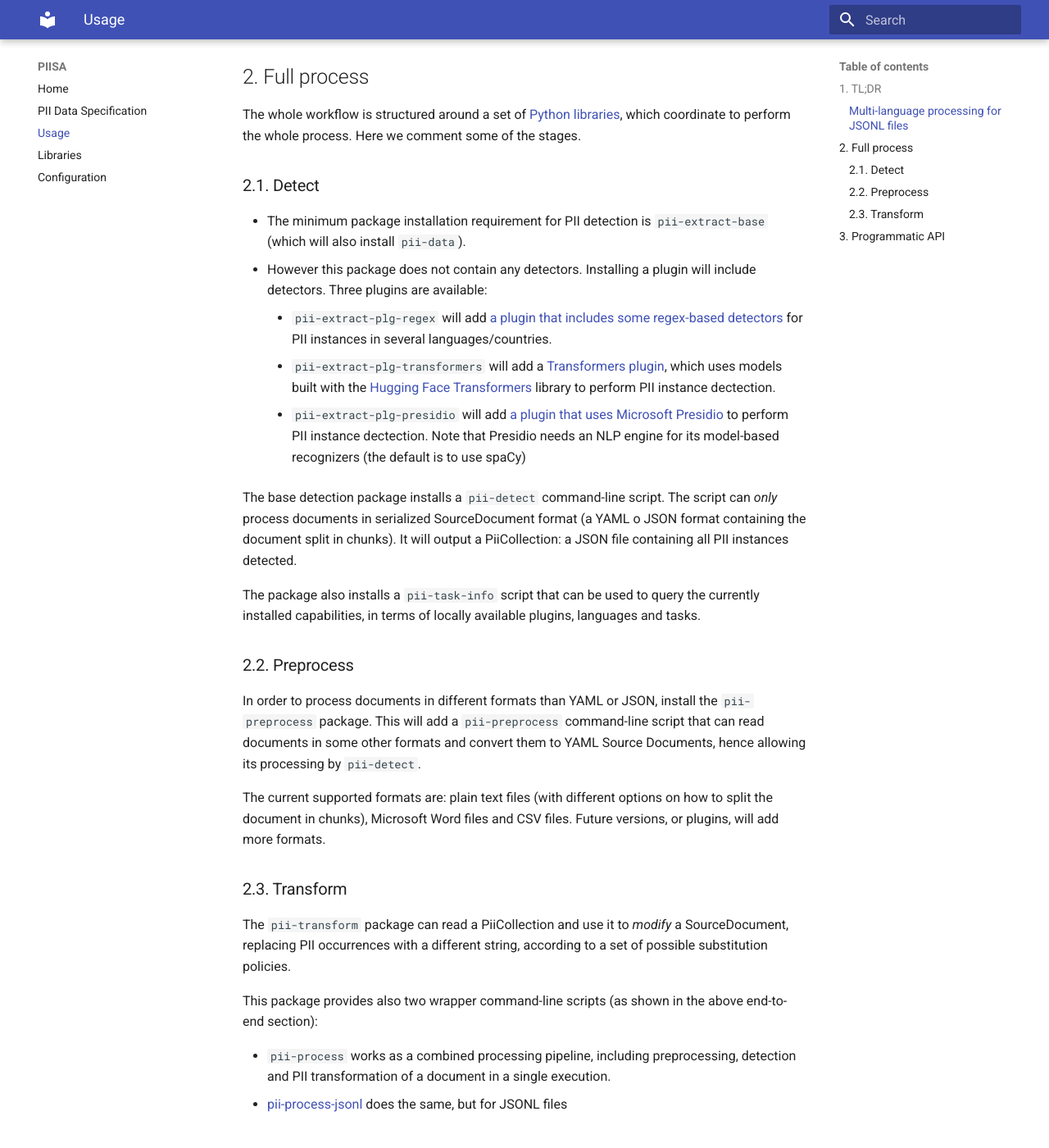
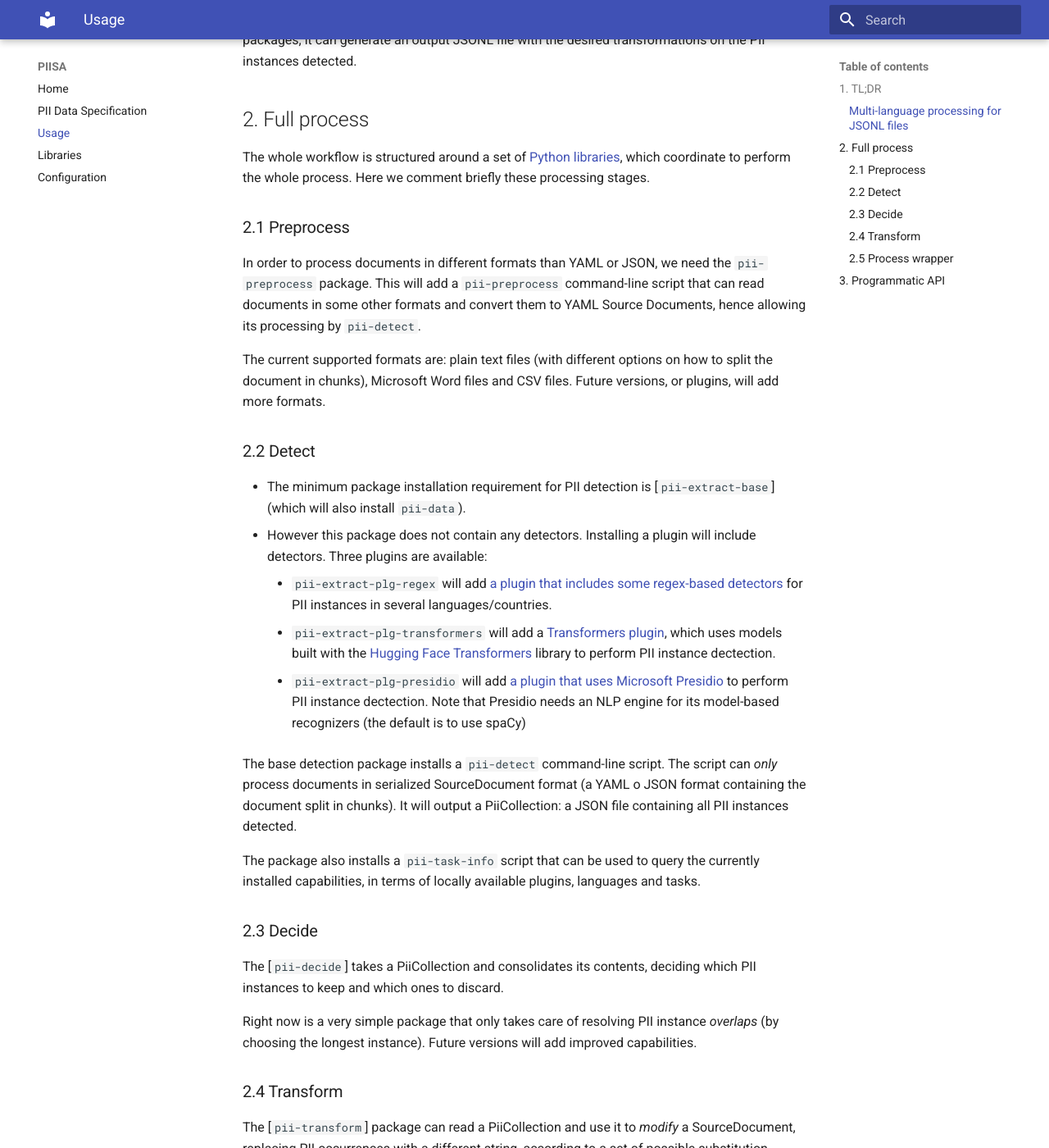
Before and after one commit to piisa/piisa, an MkDocs documentation site: the page built from docs/usage.md, in a window 1280 px wide and 1400 px high, scrolled down 1595 px. Shown: the whole window at 82% size. Built offline with MkDocs 1.6.1 and Material for MkDocs 9.7.7, drawn with Linux system fonts in a browser that asks for light colours; some of the changed text lies outside the part shown.

Commit message:
* documentation updated for pii-process

````diff
--- a/docs/usage.md
+++ b/docs/usage.md
@@ -11,13 +11,13 @@
 
 ```
 pip install wheel
-pip install pii-preprocess pii-extract-plg-regex pii-extract-plg-transformers pii-transform
+pip install pii-process[transformers]
 ```
 
 and then we execute:
 
 ```
-pii-process <input-document> <output-document.yml> --lang en --default-policy label
+pii-process-doc <input-document> <output-document.yml> --lang en --default-policy label
 ```
 
 ... where:
@@ -41,7 +41,8 @@
    [pii-process-jsonl], see below.
  * Output document can also be a JSON or text file (just change the file
    extension), or an equivalent _compressed_ file (e.g. use a `name.yml.gz`
-   filename).
+   filename). If the input document is a table (a CSV file), the output can
+   also be a CSV file.
  * The argument `--save-pii <output>` will save in a JSON file the extracted
    PII entities, as a collection.
  * To get a list of the currently installed capabilities in terms of PII
@@ -54,7 +55,8 @@
  * In addition to the Transformers-based plugin, there is also another
    available plugin for model-based PII detection: [Presidio plugin], which
    uses Microsoft Presidio for detection. It can be used as an alternative, or
-   in combination.
+   in combination; check the [pii-process] package documentation for installation
+   instructions.
 
 
 ### Multi-language processing for JSONL files
@@ -70,12 +72,26 @@
 ## 2. Full process
 
 The whole workflow is structured around a set of [Python libraries], which
-coordinate to perform the whole process. Here we comment some of the stages.
+coordinate to perform the whole process. Here we comment briefly these processing
+stages.
 
-### 2.1. Detect
+
+### 2.1 Preprocess
+
+In order to process documents in different formats than YAML or JSON, we need the
+`pii-preprocess` package. This will add a `pii-preprocess` command-line
+script that can read documents in some other formats and convert them to YAML
+Source Documents, hence allowing its processing by `pii-detect`.
+
+The current supported formats are: plain text files (with different options on
+how to split the document in chunks), Microsoft Word files and CSV
+files. Future versions, or plugins, will add more formats.
+
+
+### 2.2 Detect
 
 * The minimum package installation requirement for PII detection is
-  `pii-extract-base` (which will also install `pii-data`).
+  [`pii-extract-base`] (which will also install `pii-data`).
 * However this package does not contain any detectors. Installing a plugin
   will include detectors. Three plugins are available:
     - `pii-extract-plg-regex` will add [a plugin that includes some
@@ -98,28 +114,33 @@
 languages and tasks.
 
 
-### 2.2. Preprocess
+### 2.3 Decide
 
-In order to process documents in different formats than YAML or JSON, install the
-`pii-preprocess` package. This will add a `pii-preprocess` command-line
-script that can read documents in some other formats and convert them to YAML
-Source Documents, hence allowing its processing by `pii-detect`.
+The [`pii-decide`] takes a PiiCollection and consolidates its contents, deciding
+which PII instances to keep and which ones to discard.
 
-The current supported formats are: plain text files (with different options on
-how to split the document in chunks), Microsoft Word files and CSV
-files. Future versions, or plugins, will add more formats.
+Right now is a very simple package that only takes care of resolving PII
+instance _overlaps_ (by choosing the longest instance). Future versions will
+add improved capabilities.
 
 
-### 2.3. Transform
+### 2.4 Transform
 
-The `pii-transform` package can read a PiiCollection and use it to _modify_
+The [`pii-transform`] package can read a PiiCollection and use it to _modify_
 a SourceDocument, replacing PII occurrences with a different string, according
 to a set of possible substitution policies.
 
-This package provides also two wrapper command-line scripts (as shown in the
-above end-to-end section):
 
-* `pii-process` works as a combined processing pipeline, including
+### 2.5 Process wrapper
+
+The [`pii-process`] package is a wrapper that provides both an API and
+comand-line scripts to carry out the full end-to-end process, calling the APIs
+of the other four packages as needed.
+
+It provides two wrapper command-line scripts (as shown in the above end-to-end
+section):
+
+* `pii-process-doc` works as a combined processing pipeline, including
   preprocessing, detection and PII transformation of a document in a single
   execution.
 * [pii-process-jsonl] does the same, but for JSONL files
@@ -134,11 +155,10 @@
  * the `pii-preprocess` package contains a [DocumentLoader] class to read
    files and convert them to [Source Documents]
  * the `pii-extract-base` package contains a [Python API for PII Detection],
-   at various level of detail.
- * the `pii-transform` package contains (check its [api document])
-     - an API for PII transformation
-     - wrapper APIs for end-to-end processing, for both single- and multi-language
-	   processing
+   at various levels of detail.
+ * the `pii-transform` package contains an API for PII transformation
+ * the `pii-process` package contains wrapper APIs for end-to-end processing,
+   for both single- and multi-language processing (check its [api document])
 
 
 [a plugin that includes some regex-based detectors]: https://github.com/piisa/pii-extract-plg-regex
@@ -151,5 +171,10 @@
 [Source Documents]: libraries.md#source-document
 [Python API for PII Detection]: https://github.com/piisa/pii-extract-base/tree/main/doc/usage.md
 [pii-process-jsonl]: https://github.com/piisa/pii-transform/tree/main/doc/jsonl.md
-[api document]: https://github.com/piisa/pii-transform/tree/main/doc/api.md
+[api document]: https://github.com/piisa/pii-process/tree/main/doc/api.md
+[`pii-extract-base`]: https://github.com/piisa/pii-extract-base
+[`pii-decide`]: https://github.com/piisa/pii-decide
+[`pii-transform`]: https://github.com/piisa/pii-transform
+[`pii-process`]: https://github.com/piisa/pii-process
+
 [PyTorch installed]: https://pytorch.org/get-started/locally/
````
Also changed, not shown: other parts of docs/usage.md (+2 -2 lines), docs/libraries.md (+8 -4 lines).
